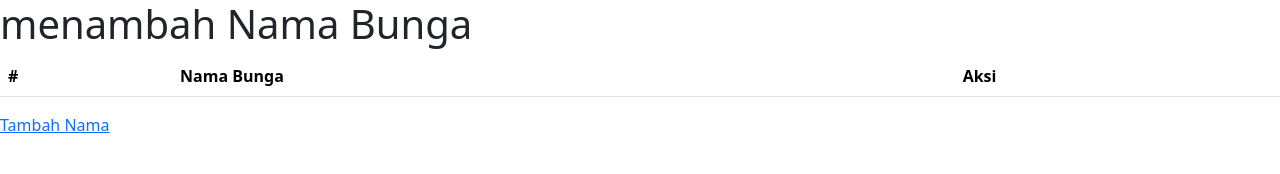
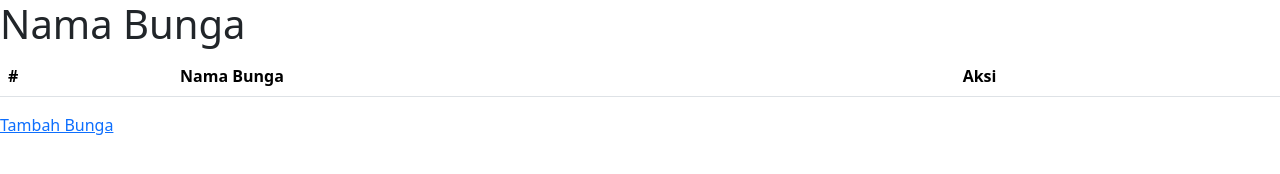
Before and after one commit to Bunge888/Latihan, a plain HTML site: page index.html in a window 1280 px wide. Drawn offline with nearby package versions, Linux system fonts and the light colour scheme; no server answers.

Commit message:
menambah bunga

```diff
--- a/index.html
+++ b/index.html
@@ -4,7 +4,7 @@
 <head>
   <meta charset="UTF-8">
   <meta name="viewport" content="width=device-width, initial-scale=1">
-  <title>latihan</title>
+  <title>Daftar Siswa</title>
   <link href="https://cdn.jsdelivr.net/npm/bootstrap@5.3.2/dist/css/bootstrap.min.css" rel="stylesheet" integrity="sha384-T3c6CoIi6uLrA9TneNEoa7RxnatzjcDSCmG1MXxSR1GAsXEV/Dwwykc2MPK8M2HN" crossorigin="anonymous">
   <script src="https://cdn.jsdelivr.net/npm/bootstrap@5.3.2/dist/js/bootstrap.bundle.min.js" integrity="sha384-C6RzsynM9kWDrMNeT87bh95OGNyZPhcTNXj1NW7RuBCsyN/o0jlpcV8Qyq46cDfL" crossorigin="anonymous"></script>
 
@@ -12,7 +12,7 @@
 </head>
 
 <body>
-  <h1>menambah Nama Bunga</h1>
+  <h1>Nama Bunga</h1>
 
   <table class="table" id="daftar-Siswa">
     <thead>
@@ -27,7 +27,7 @@
     </tbody>
   </table>
 
-  <a href="formulirtambah.html">Tambah Nama</a>
+  <a href="formulirtambah.html">Tambah Bunga</a>
 
   <script type="module">
 
```
Also changed, not shown: formulirtambah.html (+2 -2 lines).
